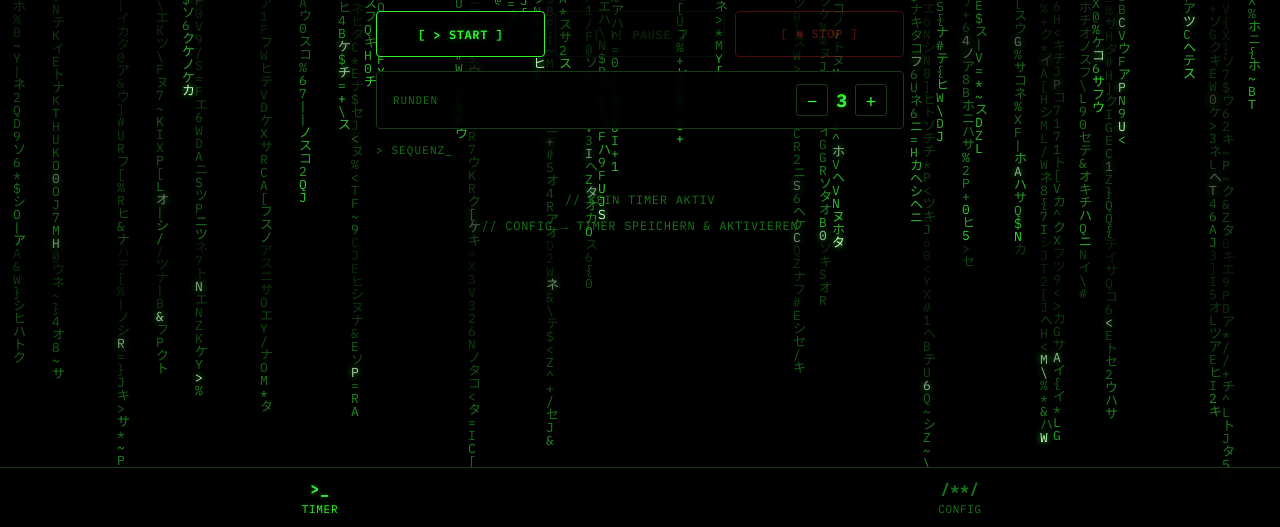
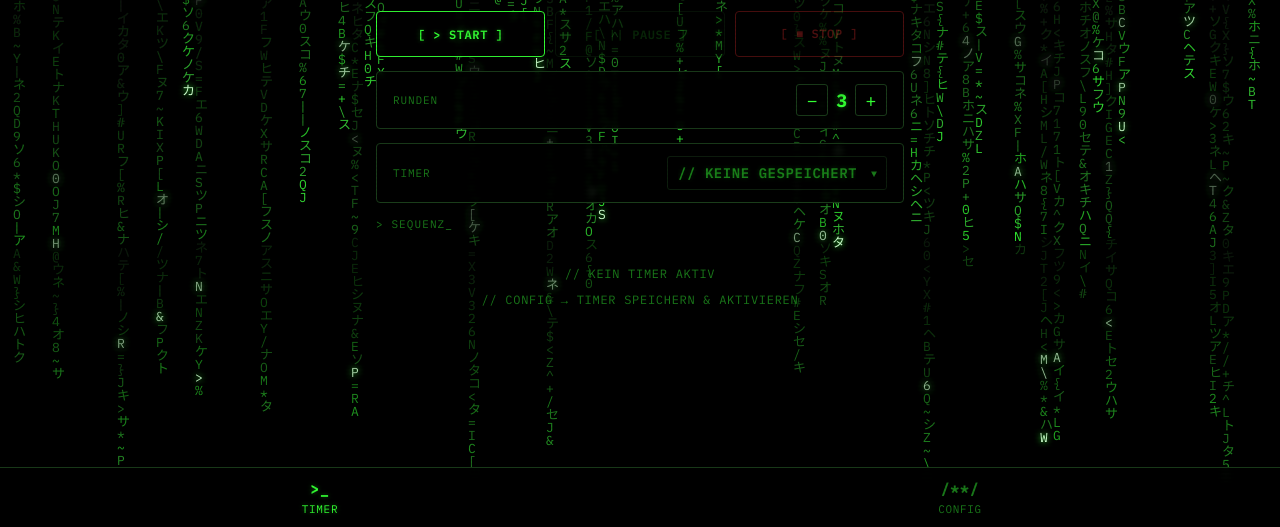
Before and after one commit to yungtsunade/it, a plain HTML site: page index.html in a window 1280 px wide. Shown: the part 273-800 px from the top of the page. Drawn offline with Linux system fonts and the light colour scheme.

Commit message:
Timer-Auswahl unter Runden auf dem Timer-Screen
Dropdown zum direkten Aktivieren gespeicherter Timer; gesperrt während der Timer läuft.

Co-Authored-By: Claude Opus 5.5 <noreply@anthropic.com>
Claude-Session: https://claude.ai/code/session_01DzU9qt17evnehfbSb52jNr

```diff
--- a/index.html
+++ b/index.html
@@ -113,6 +113,20 @@ main { padding: 16px; max-width: 560px; margin: 0 auto; width: 100%; }
   display: flex; align-items: center; justify-content: center; transition: all .12s;
 }
 .round-btn:active { transform: scale(.9); background: rgba(51,255,51,.1); }
+.timer-select-wrap { position: relative; flex: 1; max-width: 220px; margin-left: 16px; }
+.timer-select {
+  width: 100%; background: #000; border: 1px solid var(--border); border-radius: 3px;
+  color: var(--green); font-family: var(--mono); font-size: 14px; font-weight: 600;
+  padding: 7px 30px 7px 10px; outline: none; cursor: pointer; letter-spacing: .04em;
+  -webkit-appearance: none; appearance: none; text-shadow: var(--glow-sm);
+}
+.timer-select:focus { border-color: var(--green); box-shadow: var(--glow-sm); }
+.timer-select:disabled { opacity: .5; cursor: default; }
+.timer-select option { background: #000; color: var(--green); }
+.timer-select-wrap::after {
+  content: '▼'; position: absolute; right: 10px; top: 50%; transform: translateY(-50%);
+  font-size: 10px; color: var(--muted); pointer-events: none;
+}
 
 /* ── QUEUE ── */
 .queue-title { font-size: 11px; color: var(--muted); letter-spacing: .1em; margin-bottom: 10px; }
@@ -282,6 +296,13 @@ input::placeholder { color: var(--muted); }
         <button class="round-btn" onclick="changeRounds(-1)">−</button>
         <div class="rounds-val" id="rounds-display">3</div>
         <button class="round-btn" onclick="changeRounds(1)">+</button>
+      </div>
+    </div>
+
+    <div class="rounds-display">
+      <div class="rounds-label">TIMER</div>
+      <div class="timer-select-wrap">
+        <select class="timer-select" id="timer-select" onchange="selectTimerFromList(this.value)"></select>
       </div>
     </div>
 
@@ -500,9 +521,29 @@ function updateSeqTitle() {
   document.getElementById('seq-title').innerHTML = title;
 }
 
+// ── TIMER-AUSWAHL ──
+function renderTimerSelect() {
+  const sel = document.getElementById('timer-select');
+  if (!savedTimers.length) {
+    sel.innerHTML = '<option value="">// KEINE GESPEICHERT</option>';
+    sel.disabled = true;
+    return;
+  }
+  const hasActive = savedTimers.some(t=>t.name===activeTimerName);
+  sel.innerHTML = (hasActive ? '' : '<option value="" selected>-- WÄHLEN --</option>') +
+    savedTimers.map((t,i)=>`<option value="${i}" ${t.name===activeTimerName?'selected':''}>${t.name}</option>`).join('');
+  sel.disabled = timerState!=='idle';
+}
+function selectTimerFromList(v) {
+  if (v==='') return;
+  if (timerState!=='idle') { showToast('> ERST STOPPEN'); renderTimerSelect(); return; }
+  activateTimer(+v);
+}
+
 // ── QUEUE ──
 function renderQueue() {
   updateSeqTitle();
+  renderTimerSelect();
   const el = document.getElementById('queue-list');
   if (!intervals.length) {
     el.innerHTML = '<div class="empty">// KEIN TIMER AKTIV<br>// CONFIG → TIMER SPEICHERN & AKTIVIEREN</div>';
@@ -539,6 +580,7 @@ function startTimer() {
   document.getElementById('btn-start').disabled=true;
   document.getElementById('btn-pause').disabled=false;
   document.getElementById('btn-stop').disabled=false;
+  renderTimerSelect();
   requestWakeLock(); tick();
 }
 function pauseTimer() {
@@ -577,7 +619,7 @@ function nextInterval() {
   if(currentInterval>=intervals.length) {
     currentInterval=0; currentRound++;
     if(currentRound>rounds) {
-      timerState='idle'; beepFinish();
+      timerState='idle'; beepFinish(); renderTimerSelect();
       document.getElementById('clock').textContent='00:00';
       document.getElementById('clock').className='timer-clock';
       document.getElementById('progress-bar').style.width='100%';
```
